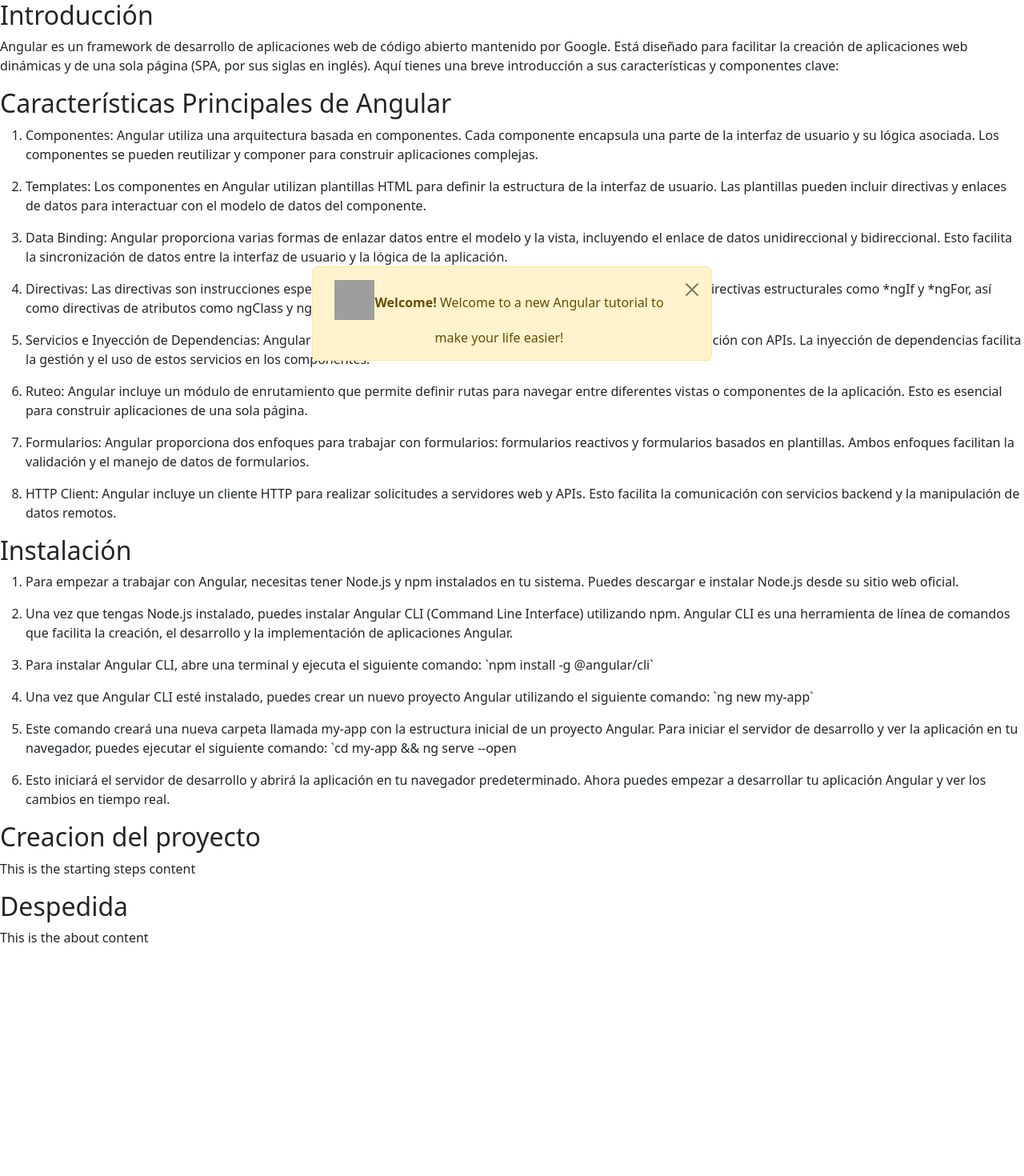
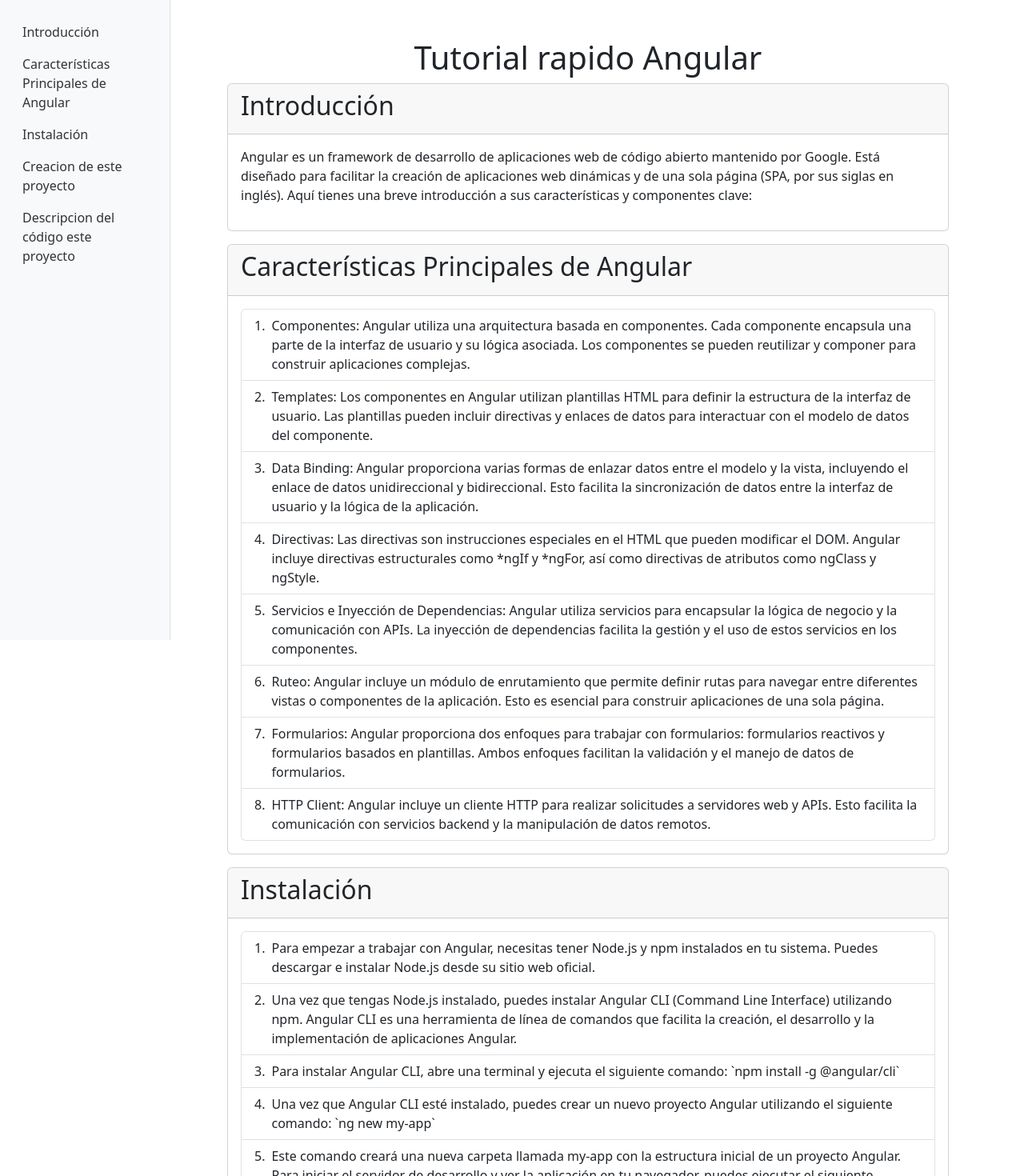
Before and after one commit to VanOps/angular-tutorial, an Angular app in the folder tutorial-app/: page / in a window 1280 px wide. Shown: the top 1470 px of the page at 80% size. Before the commit the page ends 1200 px from the top, so only its background shows below. Built offline with nearby package versions, Linux system fonts and the light colour scheme; grey boxes are pictures that could not be loaded.

Commit message:
chore: use bootstrap to modify page view

```diff
--- a/tutorial-app/angular.json
+++ b/tutorial-app/angular.json
@@ -30,7 +30,9 @@
               "src/styles.css",
               "node_modules/bootstrap/dist/css/bootstrap.min.css"
             ],
-            "scripts": [],
+            "scripts": [
+              "node_modules/bootstrap/dist/js/bootstrap.bundle.min.js"
+            ],
             "server": "src/main.server.ts",
             "outputMode": "server",
             "ssr": {
--- a/tutorial-app/src/app/content/content.component.css
+++ b/tutorial-app/src/app/content/content.component.css
@@ -0,0 +1,30 @@
+#sidebar {
+    height: 100vh;
+    position: fixed;
+    top: 0;
+    left: 0;
+    padding-top: 20px;
+    border-right: 1px solid #ddd;
+  }
+
+  #sidebar .nav-link {
+    color: #333;
+  }
+
+  #sidebar .nav-link:hover {
+    color: #007bff;
+  }
+
+  main {
+    margin-left: 250px; /* Adjust this value based on the width of your sidebar */
+  }
+
+  .list-group-numbered .list-group-item {
+    display: flex;
+    align-items: center;
+  }
+
+  .list-group-numbered .list-group-item span {
+    font-weight: bold;
+    margin-right: 10px;
+  }
--- a/tutorial-app/src/app/content/content.component.html
+++ b/tutorial-app/src/app/content/content.component.html
@@ -1,9 +1,29 @@
-<div *ngFor="let key of contentKeys()">
-    <h2>{{ content[key].title }}</h2>
+<div class="container mt-4">
+    <div class="row">
+      <!-- Sidebar -->
+      <nav id="sidebar" class="col-md-3 col-lg-2 d-md-block bg-light sidebar">
+        <div class="position-sticky">
+          <ul class="nav flex-column">
+            <li class="nav-item" *ngFor="let key of contentKeys()">
+              <a class="nav-link" href="#{{ key }}">{{ content[key].title }}</a>
+            </li>
+          </ul>
+        </div>
+      </nav>
+
+      <!-- Main content -->
+      <main class="col-md-9 ms-sm-auto col-lg-10 px-md-4">
+        <h1 class="text-center mt-4">{{ title }}</h1>
+        <div *ngFor="let key of contentKeys()" id="{{ key }}" class="card mb-3">
+          <div class="card-header">
+            <h2 class="card-title">{{ content[key].title }}</h2>
+          </div>
+          <div class="card-body">
             <div *ngIf="isArray(content[key].content); else singleContent">
-      <ol>
-        <li *ngFor="let item of content[key].content">
-          <p>{{ item }}</p>
+              <ol class="list-group">
+                <li class="list-group-item d-flex align-items-start" *ngFor="let item of content[key].content; let i = index">
+                  <span class="me-2">{{ i + 1 }}.</span>
+                  <p class="mb-0">{{ item }}</p>
                 </li>
               </ol>
             </div>
@@ -11,3 +31,7 @@
               <p>{{ content[key].content }}</p>
             </ng-template>
           </div>
+        </div>
+      </main>
+    </div>
+  </div>
--- a/tutorial-app/src/app/content/content.component.ts
+++ b/tutorial-app/src/app/content/content.component.ts
@@ -9,6 +9,7 @@
   styleUrls: ['./content.component.css']
 })
 export class ContentComponent {
+  title = 'Tutorial rapido Angular';
   content: any = {
     "Seccion1": {
       "title": "Introducción",
@@ -39,11 +40,18 @@
       ]
     },
     "Seccion4": {
-      "title": "Creacion del proyecto",
-      "content": "This is the starting steps content"
+      "title": "Creacion de este proyecto",
+      "content": [
+        "Este proyecto fue creado utilizando Angular CLI. Para crear este proyecto, se ejecutaron los siguientes comandos:",
+        "`ng new tutorial-app` para crear un nuevo proyecto Angular.",
+        "`ng generate component head` para generar un componente llamado HeadComponent.",
+        "`ng generate component content` para generar un componente llamado ContentComponent.",
+        "Estos comandos generaron la estructura inicial del proyecto y los componentes necesarios para mostrar el contenido de la aplicación. Luego, se modificaron los archivos HTML y CSS de los componentes para personalizar el diseño y el estilo de la aplicación.",
+        "Finalmente, se agregó el contenido de la aplicación en el archivo content.component.ts y se utilizó la directiva *ngFor en el archivo content.component.html para mostrar dinámicamente el contenido de cada sección."
+      ]
     },
     "Seccion5": {
-      "title": "Despedida",
+      "title": "Descripcion del código este proyecto",
       "content": "This is the about content"
     }
   };
```
Lines whose indentation alone changed are shown as unchanged.
